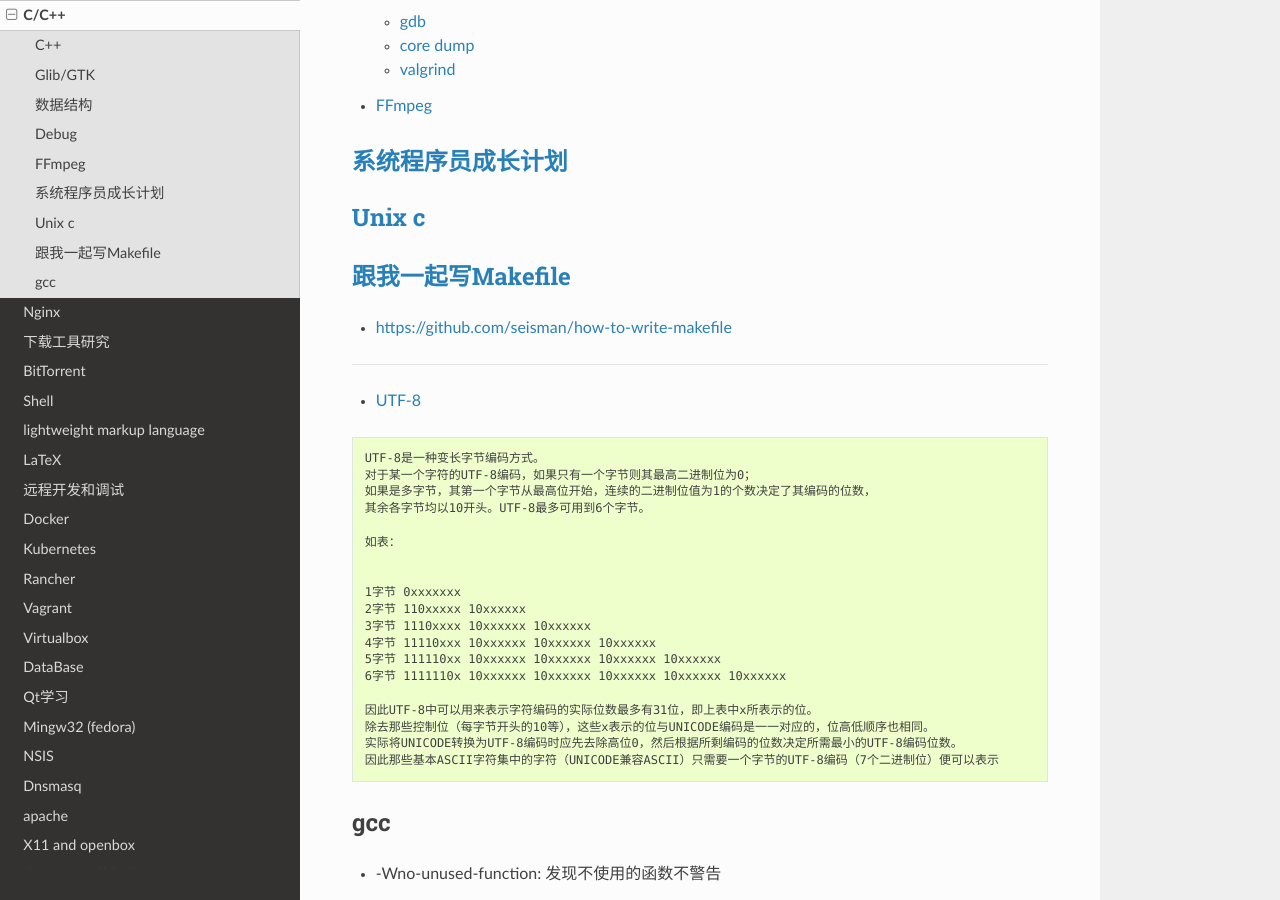
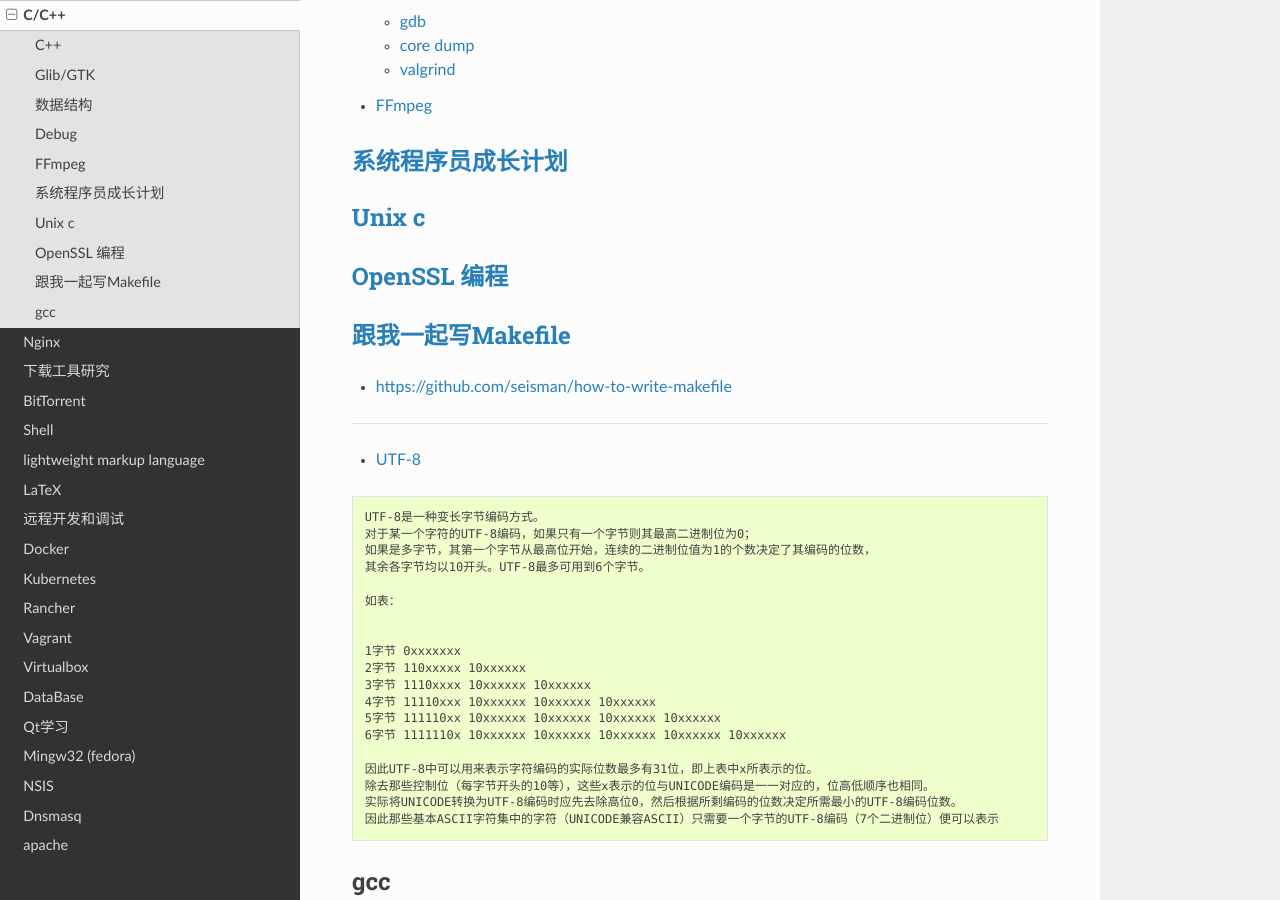
Before and after one commit to my-rds-store/my_space, a Sphinx documentation site: the page built from source/cpp/index.rst, in a window 1280 px wide and 900 px high, scrolled down 431 px. Built offline with Sphinx 7.4.7 and the Read the Docs theme 2.0.0, drawn with Linux system fonts in a browser that asks for light colours.

Commit message:
update ...

```diff
--- a/source/cpp/index.rst
+++ b/source/cpp/index.rst
@@ -19,9 +19,13 @@ C/C++
 `系统程序员成长计划 <https://c-language-learn-plan.readthedocs.io>`_
 ************************************************************************
 
-*****************************************************
+************************************************
 `Unix c <https://unix-c.readthedocs.io>`_
-*****************************************************
+************************************************
+
+**************************************************************
+`OpenSSL 编程 <https://openssl-programing.readthedocs.io>`_
+**************************************************************
 
 ***************************************************************************
 `跟我一起写Makefile <https://seisman.github.io/how-to-write-makefile/>`_
```
